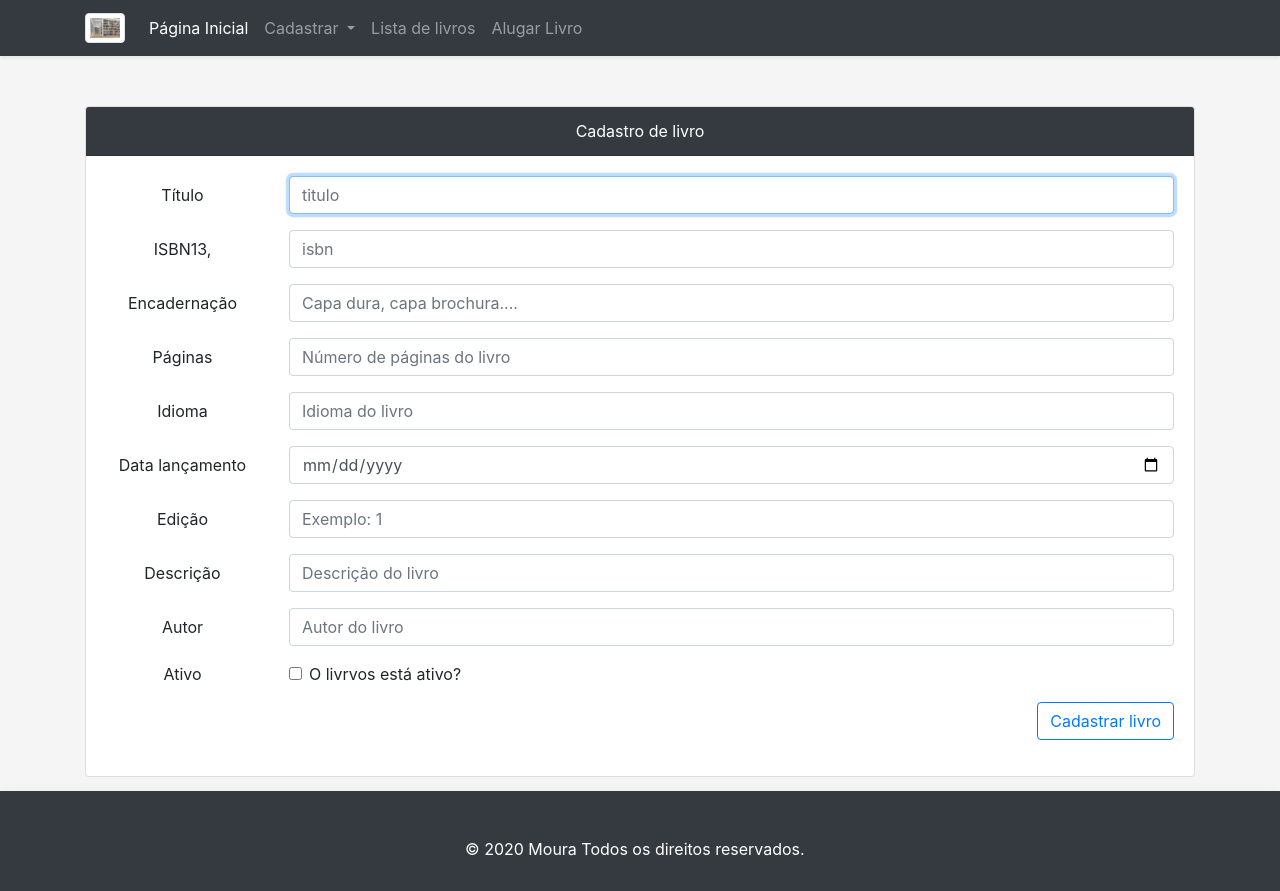
After one commit to D131S0N/biblioteca, a PHP site: page /Views/cadastroLivro.php in a window 1280 px wide. The commit adds this page. Run offline with PHP 8.4, Linux system fonts and the light colour scheme.

Commit message:
Telas de cadastro concluídas

```diff
--- a/Controllers/checkLogin.php
+++ b/Controllers/checkLogin.php
@@ -1,4 +1,5 @@
 <?php
+die('chegou aqui');
 include 'conecta.php';
 
 session_start();
--- /dev/null
+++ b/Models/salvar.php
@@ -0,0 +1,3 @@
+<?php
+
+return true;
--- /dev/null
+++ b/Views/cadastroLivro.php
@@ -0,0 +1,87 @@
+<?php
+include 'head.php';
+?>
+
+<div class="container margin-top-50">
+    <div class="card">
+        <div class="card-header bg-dark text-white text-center">Cadastro de livro</div>
+
+        <div class="card-body">
+            <form>
+                <div class="form-group row">
+                    <label for="titulo" class="col-md-2 col-form-label text-md-center">Título</label>
+                    <div class="col-md-10">
+                        <input type="text" class="form-control" id="titulo" placeholder="titulo" required autofocus>
+                    </div>
+                </div>
+                <div class="form-group row">
+                    <label for="isbn" class="col-md-2 col-form-label text-md-center">ISBN13,</label>
+                    <div class="col-md-10">
+                        <input type="text" class="form-control" id="isbn" placeholder="isbn">
+                    </div>
+                </div>
+                <div class="form-group row">
+                    <label for="encadernacao" class="col-md-2 col-form-label text-md-center">Encadernação</label>
+                    <div class="col-md-10">
+                        <input type="text" class="form-control" id="encadernacao" placeholder="Capa dura, capa brochura....">
+                    </div>
+                </div>
+                <div class="form-group row">
+                    <label for="paginas" class="col-md-2 col-form-label text-md-center">Páginas</label>
+                    <div class="col-md-10">
+                        <input type="text" class="form-control" id="paginas" placeholder="Número de páginas do livro">
+                    </div>
+                </div>
+                <div class="form-group row">
+                    <label for="idioma" class="col-md-2 col-form-label text-md-center">Idioma</label>
+                    <div class="col-md-10">
+                        <input type="text" class="form-control" id="idioma" placeholder="Idioma do livro">
+                    </div>
+                </div>
+                <div class="form-group row">
+                    <label for="lancamento" class="col-md-2 col-form-label text-md-center">Data lançamento</label>
+                    <div class="col-md-10">
+                        <input type="date" class="form-control" id="lancamento" placeholder="Exemplo: 10/10/2019">
+                    </div>
+                </div>
+                <div class="form-group row">
+                    <label for="edicao" class="col-md-2 col-form-label text-md-center">Edição</label>
+                    <div class="col-md-10">
+                        <input type="text" class="form-control" id="edicao" placeholder="Exemplo: 1">
+                    </div>
+                </div>
+                <div class="form-group row">
+                    <label for="descricao" class="col-md-2 col-form-label text-md-center">Descrição</label>
+                    <div class="col-md-10">
+                        <input type="text" class="form-control" id="descricao" placeholder="Descrição do livro">
+                    </div>
+                </div>
+                <div class="form-group row">
+                    <label for="autor" class="col-md-2 col-form-label text-md-center">Autor</label>
+                    <div class="col-md-10">
+                        <input type="text" class="form-control" id="autor" placeholder="Autor do livro">
+                    </div>
+                </div>
+                <div class="form-group row">
+                    <div class="col-sm-2 text-md-center">Ativo</div>
+                    <div class="col-sm-10">
+                        <div class="form-check">
+                            <input class="form-check-input" type="checkbox" id="ativo">
+                            <label class="form-check-label" for="ativo">
+                                O livrvos está ativo?
+                            </label>
+                        </div>
+                    </div>
+                </div>
+                <div class="form-group row">
+                    <div class="col-md-12">
+                        <button type="submit" class="btn btn-outline-primary direita">Cadastrar livro</button>
+                    </div>
+                </div>
+            </form>
+        </div>
+    </div>
+</div>
+<?php
+include 'footer.php';
+?>
--- /dev/null
+++ b/Views/css/estilo.css
@@ -0,0 +1,84 @@
+/* * {
+    font-size: 18px;
+    font-family: 'Lato', sans-serif;
+    transition: 0.2s ease-in-out;
+    -moz-transition: 0.2s ease-in-out;
+    -webkit-transition: 0.2s ease-in-out;
+} */
+
+.my_form{
+    margin-top: 10rem;
+    background-color: white;
+    padding: 32px;
+    border-radius: 16px;
+    box-shadow: 0 0 15px -2px rgba(0,0,0,.7);
+}
+
+body {
+    background-color: whitesmoke;
+}
+
+/* body {
+    background-image: url("../img/back2.jpg");
+    background-repeat: no-repeat;
+    background-position: center;
+    background-size: 85%;
+} */
+
+.margin-top-50 {
+    margin-top: 50px;
+}
+.direita {
+    float: right;
+}
+
+.lista-footer {
+    color: white;
+}
+
+.margin-direitos {
+    margin-top: 45px;
+}
+
+.direitos {
+    margin-bottom: 60px;
+}
+
+.tamanho {
+    height: 100px;
+}
+
+.margin-top-50 {
+    margin-top: 50px;
+}
+
+.btn-cadastro-novo {
+    width: 160px;
+}
+
+.card-est {
+   max-width: 18rem;
+}
+
+.image-card {
+    max-width: 358px;
+    height: 200px;
+}
+
+
+.btn-remover-peca {
+    margin-left: 25px;
+    max-width: 160px;
+}
+
+#divPecaList {
+    margin-bottom: 15px;;
+}
+
+#divPecaBase {
+    margin-top: 15px;
+}
+
+#msgemail {
+    margin-top: 8px;
+}
--- /dev/null
+++ b/Views/footer.php
@@ -0,0 +1,30 @@
+    <!-- TODO: - testar o código
+
+<nav class="navbar fixed-bottom navbar-light bg-light">
+  <a class="navbar-brand" href="#">Fixo na parte inferior</a>
+</nav>
+
+
+-->
+    <footer class="fixed-bottom tamanho">
+        <div class="container-fluid border border-dark bg-dark shadow">
+            <div class="container">
+                <div class="row">
+                    <div class="col-md-2">
+                    </div>
+                    <div class="col-md-2"></div>
+                    <div class="col-md-4 lista-footer margin-direitos">
+                        <p class="direitos">© 2020 Moura Todos os direitos reservados.</p>
+                    </div>
+                </div>
+            </div>
+        </div>
+    </footer>
+    <!-- JavaScript (Opcional) -->
+    <!-- jQuery primeiro, depois Popper.js, depois Bootstrap JS -->
+    <script src="https://code.jquery.com/jquery-3.3.1.slim.min.js" integrity="sha384-q8i/X+965DzO0rT7abK41JStQIAqVgRVzpbzo5smXKp4YfRvH+8abtTE1Pi6jizo" crossorigin="anonymous"></script>
+    <script src="https://cdnjs.cloudflare.com/ajax/libs/popper.js/1.14.3/umd/popper.min.js" integrity="sha384-ZMP7rVo3mIykV+2+9J3UJ46jBk0WLaUAdn689aCwoqbBJiSnjAK/l8WvCWPIPm49" crossorigin="anonymous"></script>
+    <script src="https://stackpath.bootstrapcdn.com/bootstrap/4.1.3/js/bootstrap.min.js" integrity="sha384-ChfqqxuZUCnJSK3+MXmPNIyE6ZbWh2IMqE241rYiqJxyMiZ6OW/JmZQ5stwEULTy" crossorigin="anonymous"></script>
+</body>
+
+</html>
--- /dev/null
+++ b/Views/head.php
@@ -0,0 +1,53 @@
+<html>
+
+<head>
+    <!-- Meta tags Obrigatórias -->
+    <meta charset="utf-8">
+    <meta name="viewport" content="width=device-width, initial-scale=1, shrink-to-fit=no">
+
+    <!-- Referência externa aos arquivos do bootstrap -->
+    <!-- Bootstrap CSS -->
+    <link rel="stylesheet" href="https://stackpath.bootstrapcdn.com/bootstrap/4.1.3/css/bootstrap.min.css" integrity="sha384-MCw98/SFnGE8fJT3GXwEOngsV7Zt27NXFoaoApmYm81iuXoPkFOJwJ8ERdknLPMO" crossorigin="
+    anonymous">
+
+    <link href="css/estilo.css" rel="stylesheet" />
+    <link rel="icon" href="img/favicon.jpg" />
+    <script src="https://code.jquery.com/jquery-3.5.0.js"></script>
+
+    <title>Home</title>
+</head>
+
+<body>
+    <nav class="navbar navbar-expand-md navbar-dark bg-dark shadow-sm">
+        <div class="container">
+            <div class="collapse navbar-collapse" id="conteudoNavbarSuportado">
+                <a class="navbar-brand" href="home.php">
+                    <img src="img/biblioteca.jpg" width="40" height="40" class="d-inline-block align-top img-thumbnail">
+                </a>
+                <ul class="navbar-nav mr-auto">
+                    <li class="nav-item active">
+                        <a class="nav-link" href="home.php">Página Inicial</a>
+                    </li>
+                    <li class="nav-item dropdown">
+                        <a class="nav-link dropdown-toggle" href="#" id="navbarDropdown" role="button" data-toggle="dropdown" aria-haspopup="true" aria-expanded="false">
+                            Cadastrar
+                        </a>
+                        <div class="dropdown-menu" aria-labelledby="navbarDropdown">
+                            <a class="dropdown-item" href="cadastroPessoa.php">Pessoa</a>
+                            <a class="dropdown-item" href="cadastroLivro.php">Livro</a>
+                        </div>
+                    </li>
+                    <li class="nav-item">
+                        <a class="nav-link" href="listaLivros.php">Lista de livros</a>
+                    </li>
+                    <li class="nav-item">
+                        <a class="nav-link" href="cadastroAlugaLivro.php">Alugar Livro</a>
+                    </li>
+<!--
+                    <li class="nav-item">
+                        <a class="nav-link" href="#">Olá, Renato</a>
+                    </li> -->
+                </ul>
+            </div>
+        </div>
+    </nav>
--- a/Views/home.php
+++ b/Views/home.php
@@ -1,3 +1,6 @@
 <?php
+include 'head.php';
 
-echo 'hello world';
+include 'footer.php';
+
+?>
--- /dev/null
+++ b/Views/teste.php
@@ -0,0 +1,4 @@
+<?php
+
+echo '<pre>';
+print_r($_POST);
```
Also changed, not shown: Controllers/checkPost.php (+20 -0 lines), Views/cadastroAlugaLivro.php (added, +60 -0 lines), Views/cadastroPessoa.php (added, +60 -0 lines), Views/js/cadastroPessoa.js (added, +15 -0 lines), index.php (+2 -32 lines), Views/img/back.jpg (added), Views/img/back2.jpg (added), Views/img/biblioteca.jpg (added), Views/img/favicon.jpg (added), Views/public/img/aaa.jpg (deleted).
